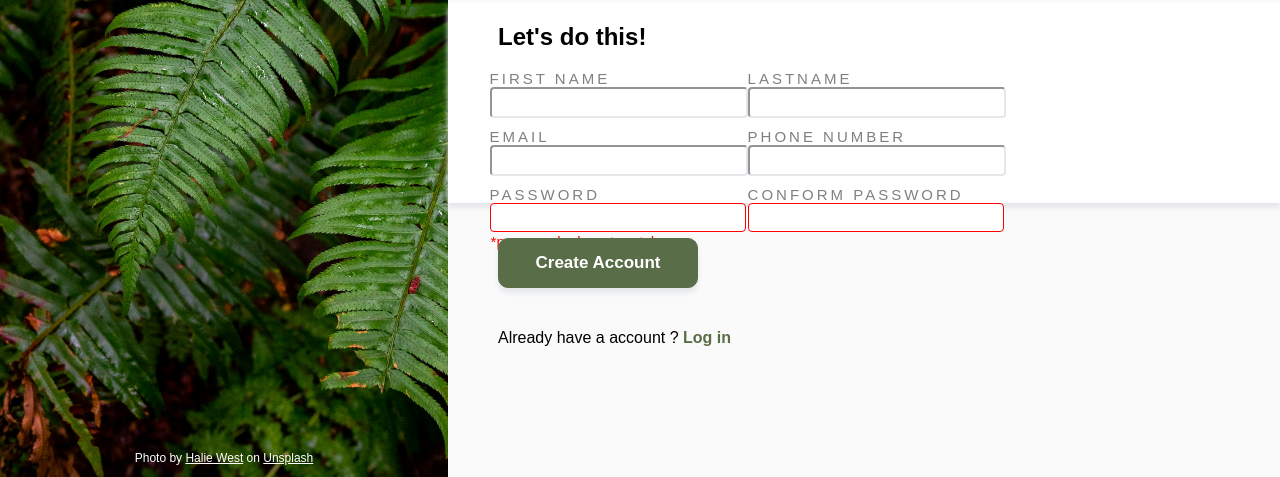
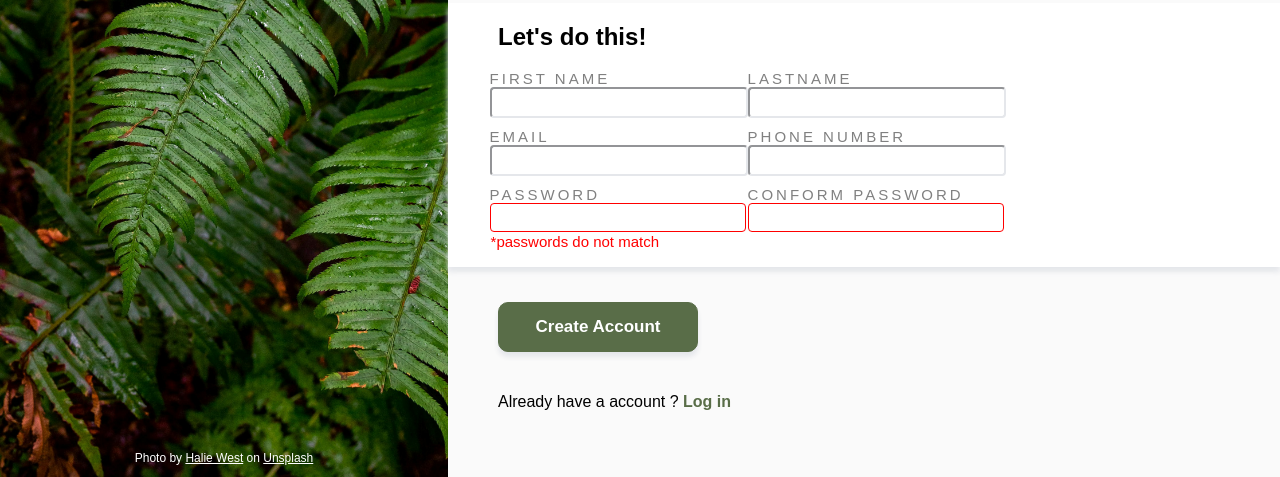
Before and after one commit to ganeshpendela/sign-up-form, a plain HTML site: page index.html in a window 1280 px wide. Shown: the part 323-800 px from the top of the page. Drawn offline with Linux system fonts and the light colour scheme.

Commit message:
Change the size

```diff
--- a/style.css
+++ b/style.css
@@ -44,7 +44,7 @@ body{
 }
 
 .second{
-    height: 25vh;
+    height: 33vh;
     background-color: white;
     align-items: center;
     box-shadow: 0px 5px 5px #E5E7EB;
```
